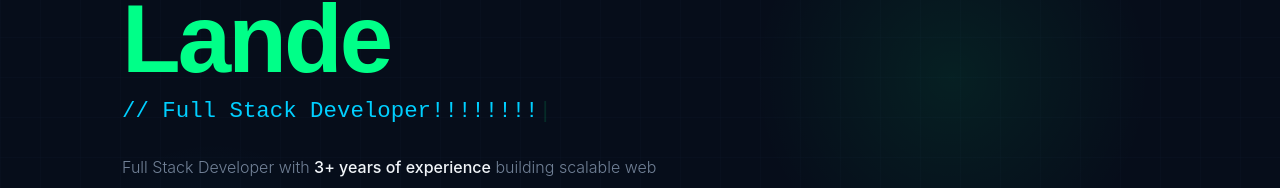
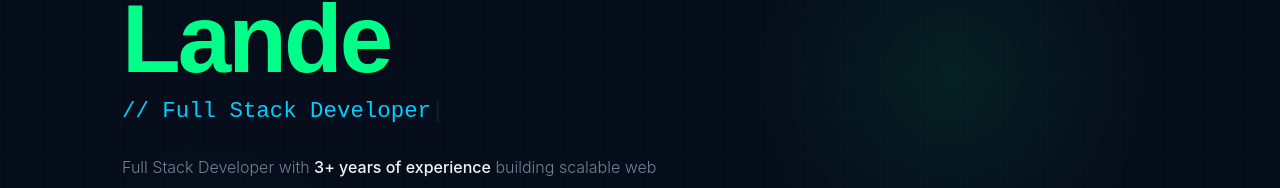
Before and after one commit to Saurabhlande26/MyPortfolio, a React (Vite) app: page / in a window 1280 px wide. Shown: the part 283-471 px from the top of the page. Built offline with nearby package versions, Linux system fonts and the light colour scheme.

Commit message:
remove cganfe

```diff
--- a/src/pages/index.tsx
+++ b/src/pages/index.tsx
@@ -11,7 +11,7 @@ export default function Portfolio() {
     const [activeSection, setActiveSection] = useState("Home");
     const [menuOpen, setMenuOpen] = useState(false);
 
-    const fullText = "Full Stack Developer!!!!!!!!";
+    const fullText = "Full Stack Developer";
 
     useEffect(() => {
         let i = 0;
```
